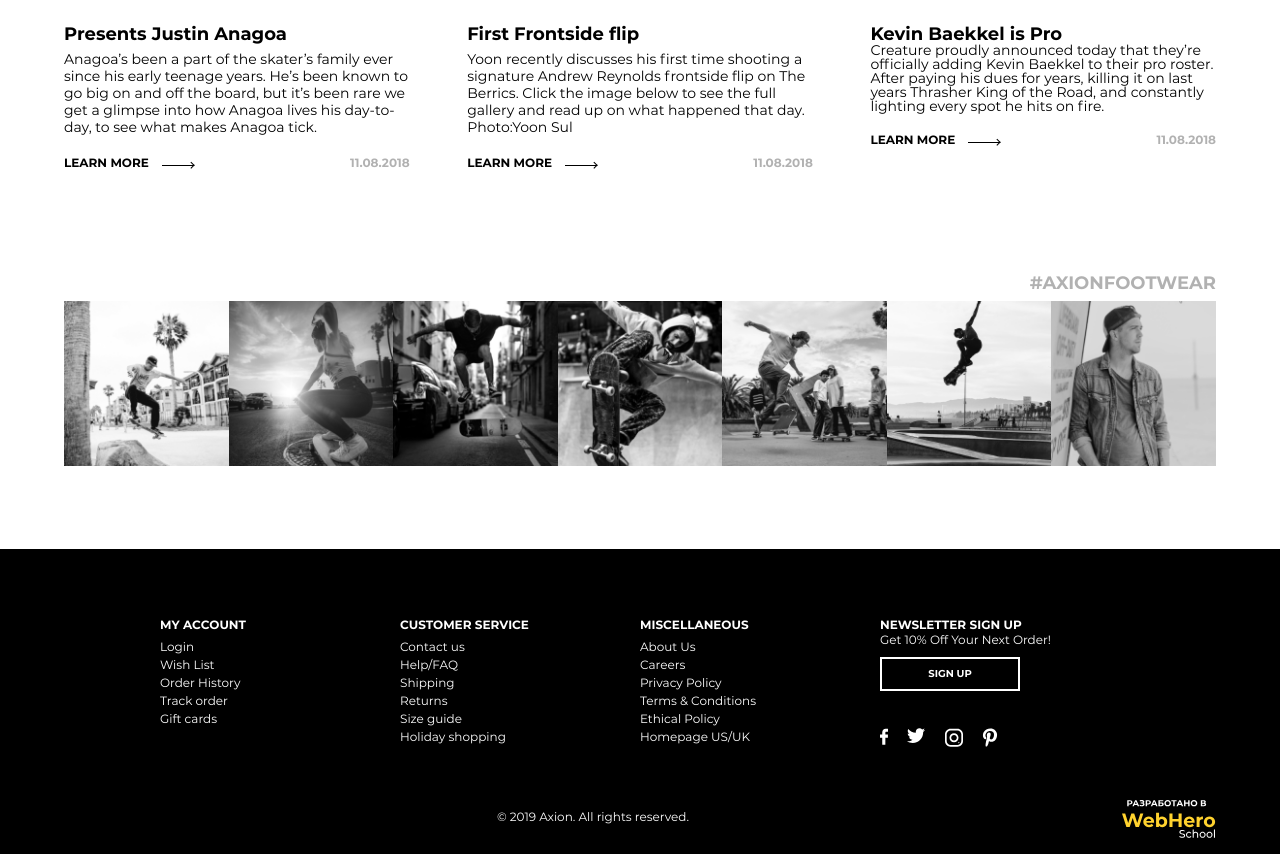
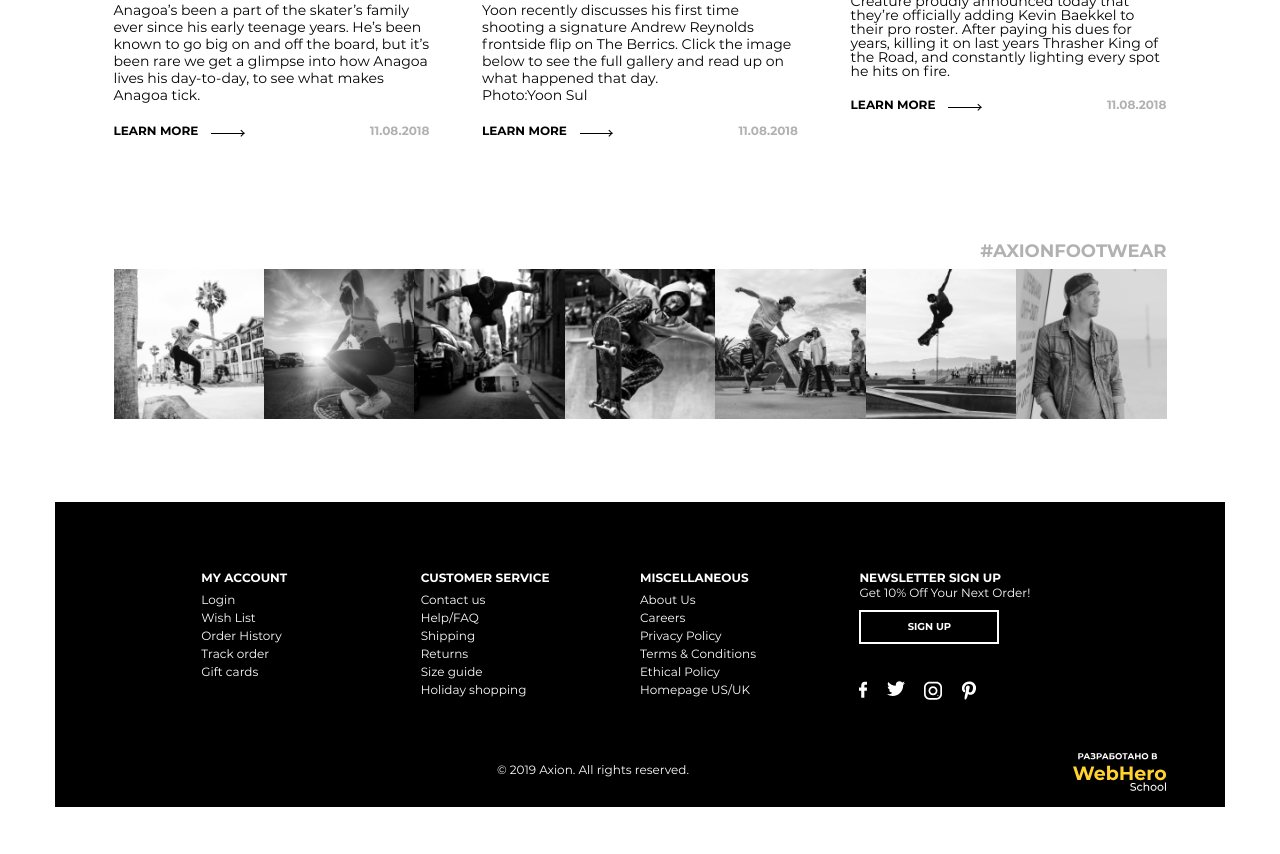
Before and after one commit to WebHeroSchool/Axion-KatyaR, a plain HTML site: page index.html in a window 1280 px wide. Shown: the part 1651-2505 px from the top of the page. After the commit the page ends 2458 px from the top, so only its background shows below. Drawn offline with Linux system fonts and the light colour scheme.

Commit message:
width correction

```diff
--- a/index.html
+++ b/index.html
@@ -2,7 +2,7 @@
 <html lang="en" dir="ltr">
   <head>
     <meta charset="utf-8">
-    <meta name="viewport" content="initial-scale=1.0, width=device-width">
+    <meta name="viewport" content="initial-scale=1.0, width=device-width max-width=1170">
     <title>Axion</title>
     <link rel="stylesheet" href="styles/fonts.css">
     <link rel="stylesheet" href="styles/style.css">
--- a/styles/style.css
+++ b/styles/style.css
@@ -12,14 +12,11 @@ body {
 }
 
 .wrapper {
+  max-width: 1053px;
   width: 90%;
   margin: 0 auto;
   box-sizing: border-box;
 }
-
-/*.video {
-  width: 100%;
-}*/
 
 .section-header {
   font-family: 'montserratbold';
@@ -121,6 +118,7 @@ body {
 
 .banner__img {
   width: 90%;
+  max-width: 1053px;
   background: url("../images/unsplash.png") center no-repeat;
   background-size: cover;
   height: 280px;
@@ -498,7 +496,9 @@ body {
 --------------------------------------------------------------*/
 
 .footer {
+  max-width: 1170px;
   width: 100%;
+  margin: 0 auto;
   background-color: #000;
   color: #fff;
 }
```
